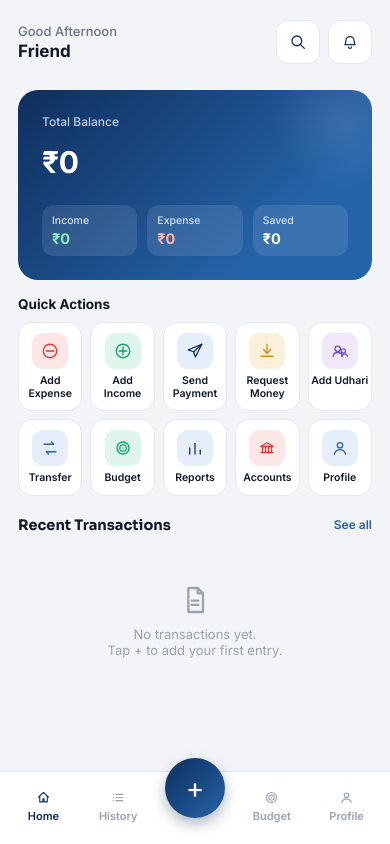
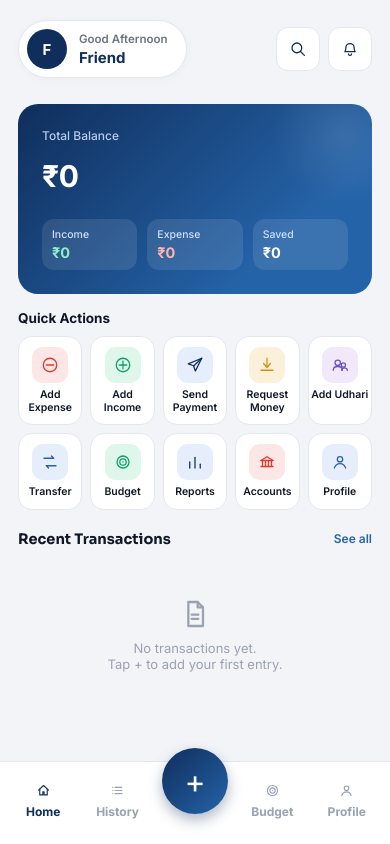
Before and after one commit to ganitwali2025-maker/Kharch-Book-, a website built with Vite: page index.html in a window 390 px wide. Both pictures are taken after a click on the button "CONTINUE". Built offline with nearby package versions, Linux system fonts and the light colour scheme.

Commit message:
Fix mobile scroll bounce, increase nav size, add greeting template card

```diff
--- a/index.html
+++ b/index.html
@@ -43,7 +43,10 @@
     <!-- DASHBOARD -->
     <div class="kb-screen" id="scr-home">
       <div class="kb-topbar">
-        <div><p class="kb-greet" id="hm-greet">Good Morning</p><p class="kb-greet-name" id="hm-name">there</p></div>
+        <div class="kb-greet-card" onclick="KB.go('profile')">
+          <div class="av2" id="hm-avatar" style="width:40px;height:40px;border-radius:50%;background:var(--blue);color:#fff;display:flex;align-items:center;justify-content:center;font-weight:700;font-size:15px;flex-shrink:0;">U</div>
+          <div><p class="kb-greet" id="hm-greet">Good Morning</p><p class="kb-greet-name" id="hm-name">there</p></div>
+        </div>
         <div style="display:flex;gap:8px;">
           <div class="kb-iconbtn" onclick="KB.go('search')"><svg class="kb-i" viewBox="0 0 24 24" fill="none" stroke="currentColor" stroke-width="1.7" stroke-linecap="round" stroke-linejoin="round"><circle cx="10.5" cy="10.5" r="6.5"/><line x1="15.3" y1="15.3" x2="20.5" y2="20.5"/></svg></div>
           <div class="kb-iconbtn" onclick="KB.go('notifications')"><svg class="kb-i" viewBox="0 0 24 24" fill="none" stroke="currentColor" stroke-width="1.7" stroke-linecap="round" stroke-linejoin="round"><path d="M6.5 10.2a5.5 5.5 0 0 1 11 0c0 4 1.4 5.3 1.4 5.3H5.1s1.4-1.3 1.4-5.3z"/><path d="M10 18.5a2 2 0 0 0 4 0"/></svg></div>
--- a/src/main.js
+++ b/src/main.js
@@ -159,6 +159,7 @@
     renderHome(){
       const d = this.state.data;
       document.getElementById('hm-name').textContent = d.profile.name;
+      document.getElementById('hm-avatar').textContent = (d.profile.name || 'U')[0].toUpperCase();
       const h = new Date().getHours();
       document.getElementById('hm-greet').textContent = h<12?'Good Morning':(h<17?'Good Afternoon':'Good Evening');
 
--- a/src/style.css
+++ b/src/style.css
@@ -1,8 +1,12 @@
-body {
+    html, body {
       margin: 0;
       padding: 0;
       background: var(--bg, #F2F4F8);
-      overflow-x: hidden;
+      overflow: hidden;
+      overscroll-behavior-y: none;
+      width: 100%;
+      height: 100%;
+      position: fixed;
     }
     :root{
       --ink:#101828;
@@ -57,8 +61,9 @@ body {
 
     /* ===== Top bar ===== */
     .kb-topbar{ display:flex; align-items:center; justify-content:space-between; margin-bottom:16px; position: sticky; top: calc(-20px - env(safe-area-inset-top)); z-index: 30; background: var(--bg); padding: calc(20px + env(safe-area-inset-top)) 0 10px; margin-top: calc(-20px - env(safe-area-inset-top)); }
-    .kb-greet{ font-size:13px; color:var(--muted); margin:0 0 2px; font-weight:500;}
-    .kb-greet-name{ font-size:17px; font-weight:700; margin:0; }
+    .kb-greet-card { display: flex; align-items: center; gap: 12px; background: var(--card); padding: 8px 18px 8px 8px; border-radius: 30px; border: 1px solid var(--border); box-shadow: 0 2px 8px rgba(0,0,0,0.03); cursor:pointer; }
+    .kb-greet{ font-size:11.5px; color:var(--muted); margin:0 0 2px; font-weight:600;}
+    .kb-greet-name{ font-size:15px; font-weight:800; margin:0; color:var(--blue); }
     .kb-iconbtn{ width:44px; height:44px; border-radius:12px; background:var(--card); border:1px solid var(--border);
       display:flex; align-items:center; justify-content:center; cursor:pointer; color:var(--blue); font-size:16px; }
 
@@ -109,12 +114,12 @@ body {
 
     /* ===== Bottom nav ===== */
     .kb-nav{ position:absolute; left:0; right:0; bottom:0; background:var(--card); border-top:1px solid var(--border);
-      display:flex; align-items:center; justify-content:space-around; padding:10px 6px calc(14px + env(safe-area-inset-bottom)); z-index:20; }
-    .kb-nav-item{ display:flex; flex-direction:column; align-items:center; justify-content:center; gap:4px; color:var(--muted-2); font-size:11px; font-weight:600; cursor:pointer; min-width:56px; min-height:48px; }
+      display:flex; align-items:center; justify-content:space-around; padding:12px 6px calc(16px + env(safe-area-inset-bottom)); z-index:20; }
+    .kb-nav-item{ display:flex; flex-direction:column; align-items:center; justify-content:center; gap:6px; color:var(--muted-2); font-size:12px; font-weight:700; cursor:pointer; min-width:60px; min-height:54px; }
     .kb-nav-item.active{ color:var(--blue); }
-    .kb-nav-item .ic{ font-size:22px; }
-    .kb-nav-add{ width:60px; height:60px; border-radius:50%; background:linear-gradient(135deg,#0F2E5C,#2563A8); color:#fff;
-      display:flex; align-items:center; justify-content:center; font-size:28px; margin-top:-36px; box-shadow:0 6px 14px rgba(29,53,87,0.35); cursor:pointer; }
+    .kb-nav-item .ic{ font-size:26px; }
+    .kb-nav-add{ width:66px; height:66px; border-radius:50%; background:linear-gradient(135deg,#0F2E5C,#2563A8); color:#fff;
+      display:flex; align-items:center; justify-content:center; font-size:32px; margin-top:-40px; box-shadow:0 6px 14px rgba(29,53,87,0.35); cursor:pointer; }
 
     /* ===== Bottom sheet ===== */
     .kb-sheet-overlay{ position:absolute; inset:0; background:rgba(15,22,38,0.45); z-index:40; display:none; }
```
